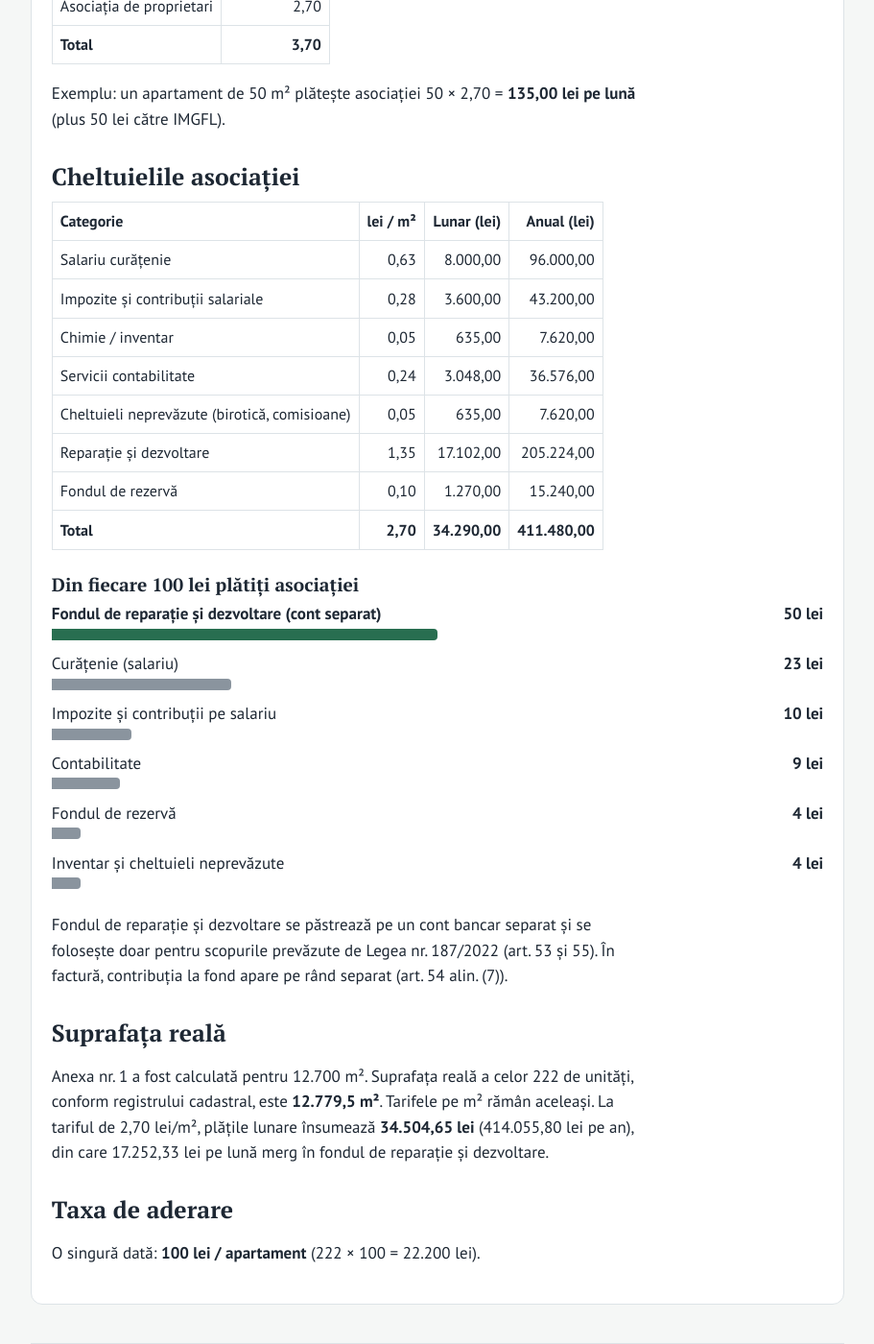
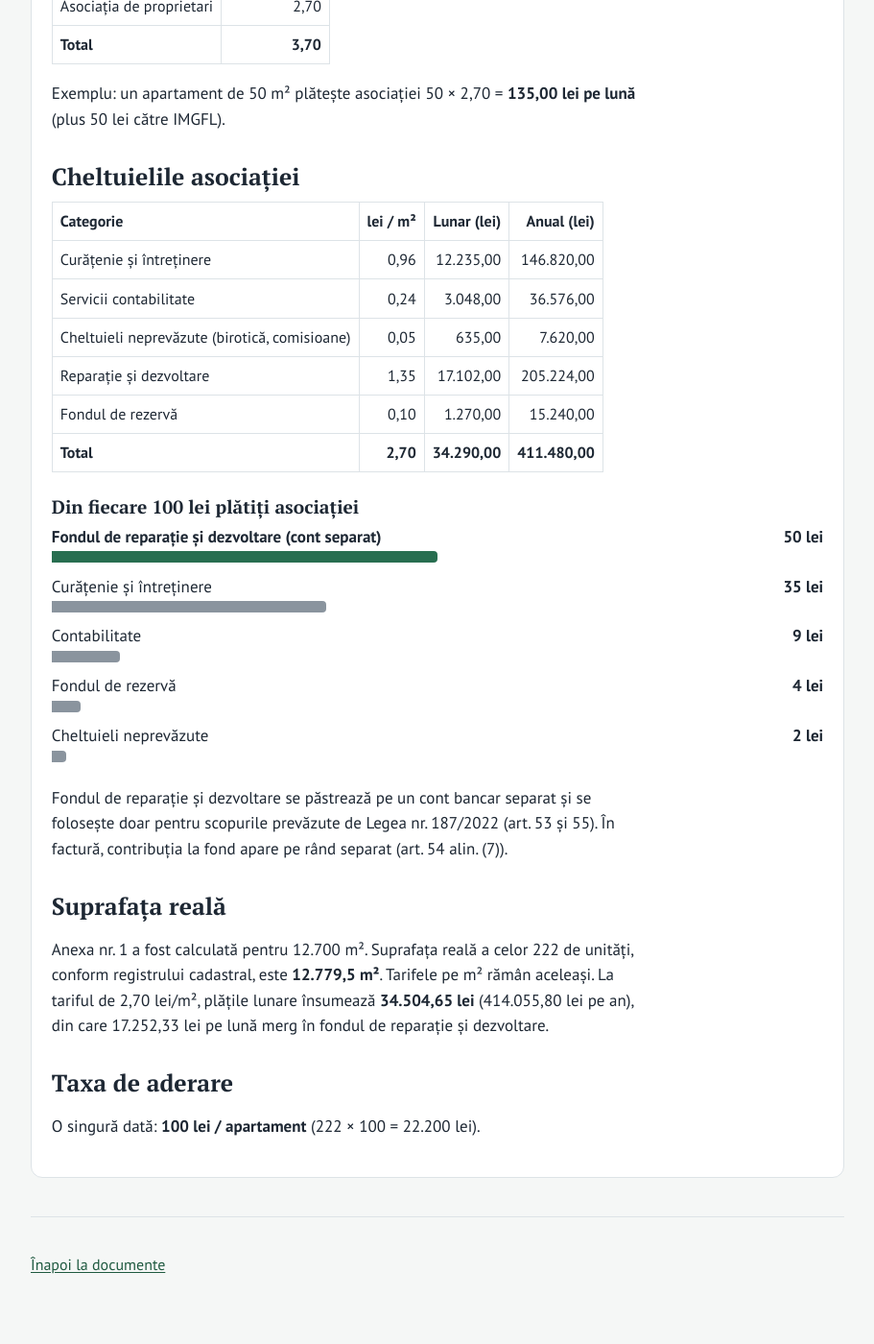
Before and after one commit to apc-deleanu3/apc-deleanu3.github.io, a Jekyll site: the page built from documente/buget-2026.md, in a window 1280 px wide and 1400 px high, scrolled down 478 px. Shown: the whole window at 96% size, without its empty margins (184-1095 px from the left). Built offline with Jekyll 4.4.1, drawn with Linux system fonts in a browser that asks for light colours.

Commit message:
Buget: o singură linie „Curățenie și întreținere” (0,96 lei/m²)
Salariul, contribuțiile salariale și materialele de curățenie apar comasate într-o singură
sumă: 12.235 lei pe lună în Anexa nr. 1. Împărțirea plății pe apartament folosește aceleași
cinci linii: fondul de reparație, curățenie și întreținere, contabilitate, fondul de rezervă,
cheltuieli neprevăzute.

```diff
--- a/documente/buget-2026.md
+++ b/documente/buget-2026.md
@@ -26,9 +26,7 @@ Exemplu: un apartament de 50 m² plătește asociației 50 × 2,70 = **135,00 le
 
 | Categorie | lei / m² | Lunar (lei) | Anual (lei) |
 |---|---:|---:|---:|
-| Salariu curățenie | 0,63 | 8.000,00 | 96.000,00 |
-| Impozite și contribuții salariale | 0,28 | 3.600,00 | 43.200,00 |
-| Chimie / inventar | 0,05 | 635,00 | 7.620,00 |
+| Curățenie și întreținere | 0,96 | 12.235,00 | 146.820,00 |
 | Servicii contabilitate | 0,24 | 3.048,00 | 36.576,00 |
 | Cheltuieli neprevăzute (birotică, comisioane) | 0,05 | 635,00 | 7.620,00 |
 | Reparație și dezvoltare | 1,35 | 17.102,00 | 205.224,00 |
@@ -39,11 +37,10 @@ Exemplu: un apartament de 50 m² plătește asociației 50 × 2,70 = **135,00 le
 <h3><span lang="ro">Din fiecare 100 lei plătiți asociației</span><span lang="ru">Из каждых 100 лей, уплаченных ассоциации</span></h3>
 <ol>
 <li class="key"><span class="lbl"><span lang="ro">Fondul de reparație și dezvoltare (cont separat)</span><span lang="ru">Фонд ремонта и развития (отдельный счёт)</span></span><span class="val">50 <span lang="ro">lei</span><span lang="ru">лей</span></span><span class="bar" style="width:50%"></span></li>
-<li><span class="lbl"><span lang="ro">Curățenie (salariu)</span><span lang="ru">Уборка (зарплата)</span></span><span class="val">23 <span lang="ro">lei</span><span lang="ru">лей</span></span><span class="bar" style="width:23.33%"></span></li>
-<li><span class="lbl"><span lang="ro">Impozite și contribuții pe salariu</span><span lang="ru">Налоги и взносы с зарплаты</span></span><span class="val">10 <span lang="ro">lei</span><span lang="ru">лей</span></span><span class="bar" style="width:10.37%"></span></li>
+<li><span class="lbl"><span lang="ro">Curățenie și întreținere</span><span lang="ru">Уборка и содержание</span></span><span class="val">35 <span lang="ro">lei</span><span lang="ru">лей</span></span><span class="bar" style="width:35.56%"></span></li>
 <li><span class="lbl"><span lang="ro">Contabilitate</span><span lang="ru">Бухгалтерия</span></span><span class="val">9 <span lang="ro">lei</span><span lang="ru">лей</span></span><span class="bar" style="width:8.89%"></span></li>
 <li><span class="lbl"><span lang="ro">Fondul de rezervă</span><span lang="ru">Резервный фонд</span></span><span class="val">4 <span lang="ro">lei</span><span lang="ru">лей</span></span><span class="bar" style="width:3.7%"></span></li>
-<li><span class="lbl"><span lang="ro">Inventar și cheltuieli neprevăzute</span><span lang="ru">Инвентарь и непредвиденные расходы</span></span><span class="val">4 <span lang="ro">lei</span><span lang="ru">лей</span></span><span class="bar" style="width:3.7%"></span></li>
+<li><span class="lbl"><span lang="ro">Cheltuieli neprevăzute</span><span lang="ru">Непредвиденные расходы</span></span><span class="val">2 <span lang="ro">lei</span><span lang="ru">лей</span></span><span class="bar" style="width:1.85%"></span></li>
 </ol>
 </div>
 
```
Also changed, not shown: other parts of documente/buget-2026.md (+1 -1 lines), index.html (+5 -5 lines).
